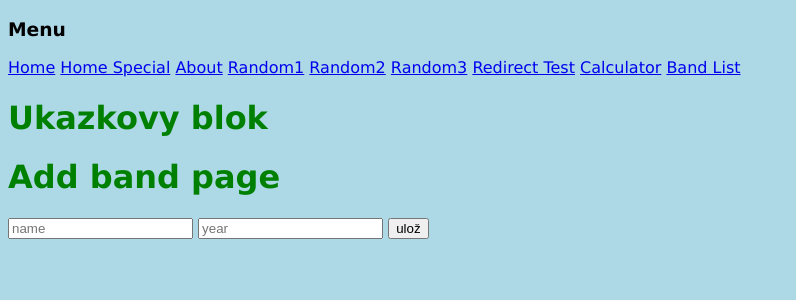
After one commit to ZdenkoKrio/django-basics, a Django app: page /music/create/ in a window 1280 px wide. The commit adds this page. Shown: the top 300 px of the page, without its empty margins (0-796 px from the left). Run offline with Django 5.2, Linux system fonts and the light colour scheme.

Commit message:
band create view

```diff
--- a/server/music/models/band.py
+++ b/server/music/models/band.py
@@ -20,4 +20,4 @@ class Band(models.Model):
 
 
     def __str__(self):
-        return f"{self.name} - {self.GENRE[self.genre][1]}"
+        return f"{self.name} - {self.get_genre_display()}"
--- /dev/null
+++ b/server/music/templates/band_create.html
@@ -0,0 +1,16 @@
+{% extends 'base.html' %}
+
+
+{% block content %}
+<h1>Add band page</h1>
+
+<form>
+  <input type="text" name="name" placeholder="name">
+  <input type="number" name="year" placeholder="year">
+
+
+  <input type="submit" value="ulož">
+</form>
+
+
+{% endblock %}
--- a/server/music/templates/band_detail.html
+++ b/server/music/templates/band_detail.html
@@ -7,6 +7,6 @@
 <h1>Band {{ band.name}} page</h1>
 
 <h3>Year: {{ band.year }}</h3>
-<h3>Genre: {{ band.genre }}</h3>
+<h3>Genre: {{ band.get_genre_display }}</h3>
 
 {% endblock %}
--- a/server/music/templates/band_list.html
+++ b/server/music/templates/band_list.html
@@ -5,7 +5,7 @@
 
 {% block content %}
 <h1>Band list page</h1>
-
+<a href="{% url 'b_create' %}">Add new</a>
 <ul>
   {% for band in bands %}
   <li><a href="{% url 'b_detail' band.id %}">{{ band.name }}</a></li>
--- a/server/music/urls.py
+++ b/server/music/urls.py
@@ -1,8 +1,9 @@
 from django.urls import path
-from .views import band_list_view, band_detail_view
+from .views import band_list_view, band_detail_view, band_create_view
 
 
 urlpatterns = [
     path('list/', band_list_view, name="bands"),
     path('detail/<int:id>', band_detail_view, name="b_detail"),
+    path('create/', band_create_view, name="b_create"),
 ]
--- a/server/music/views.py
+++ b/server/music/views.py
@@ -1,4 +1,4 @@
-from django.shortcuts import render
+from django.shortcuts import render, redirect
 from .models import Band
 
 
@@ -12,3 +12,16 @@ def band_detail_view(request, id):
     result = Band.objects.get(id=id)
 
     return render(request, "band_detail.html", {"band": result})
+
+
+def band_create_view(request):
+    name = request.GET.get("name")
+    year = request.GET.get("year")
+
+    if ((name is not None and year is not None) and
+            (name is not "" and year is not "")):
+        new_band = Band(name=name, year=year)
+        new_band.save()
+        return redirect("bands")
+
+    return render(request, "band_create.html")
```
